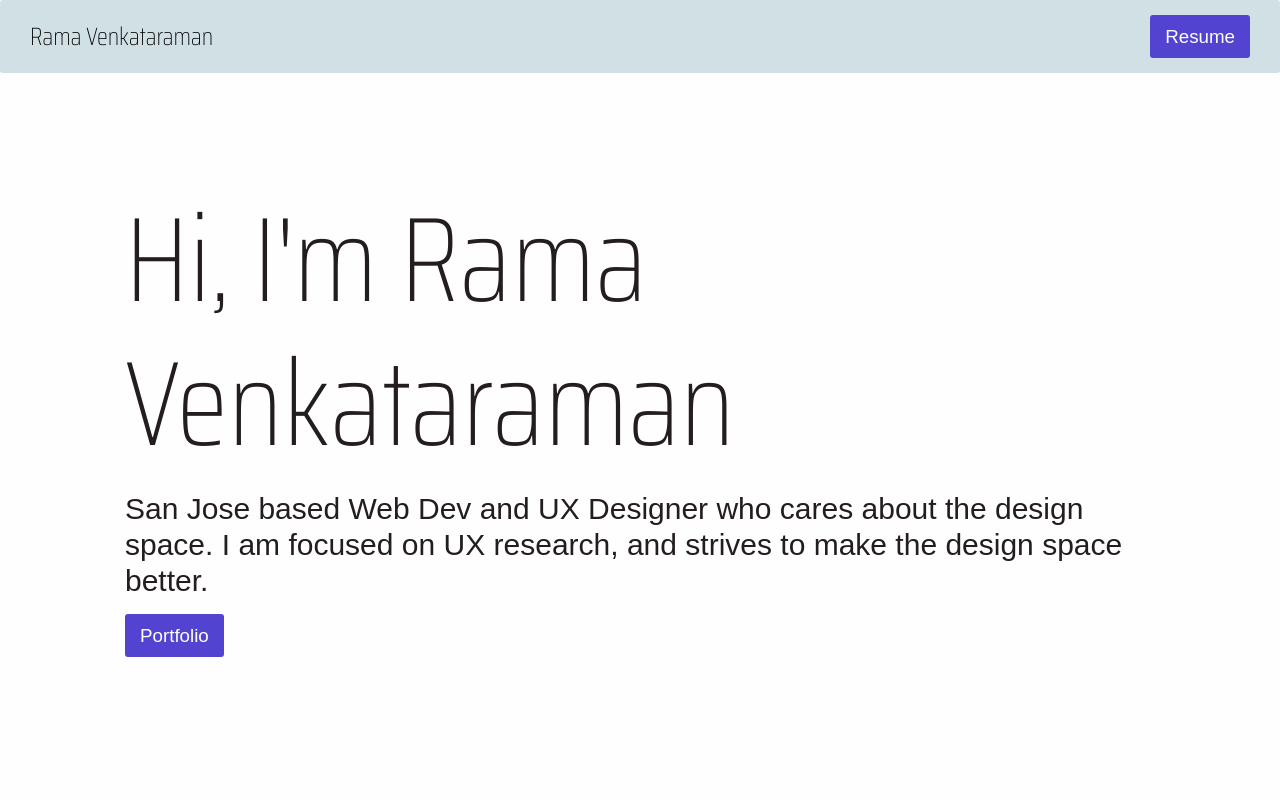
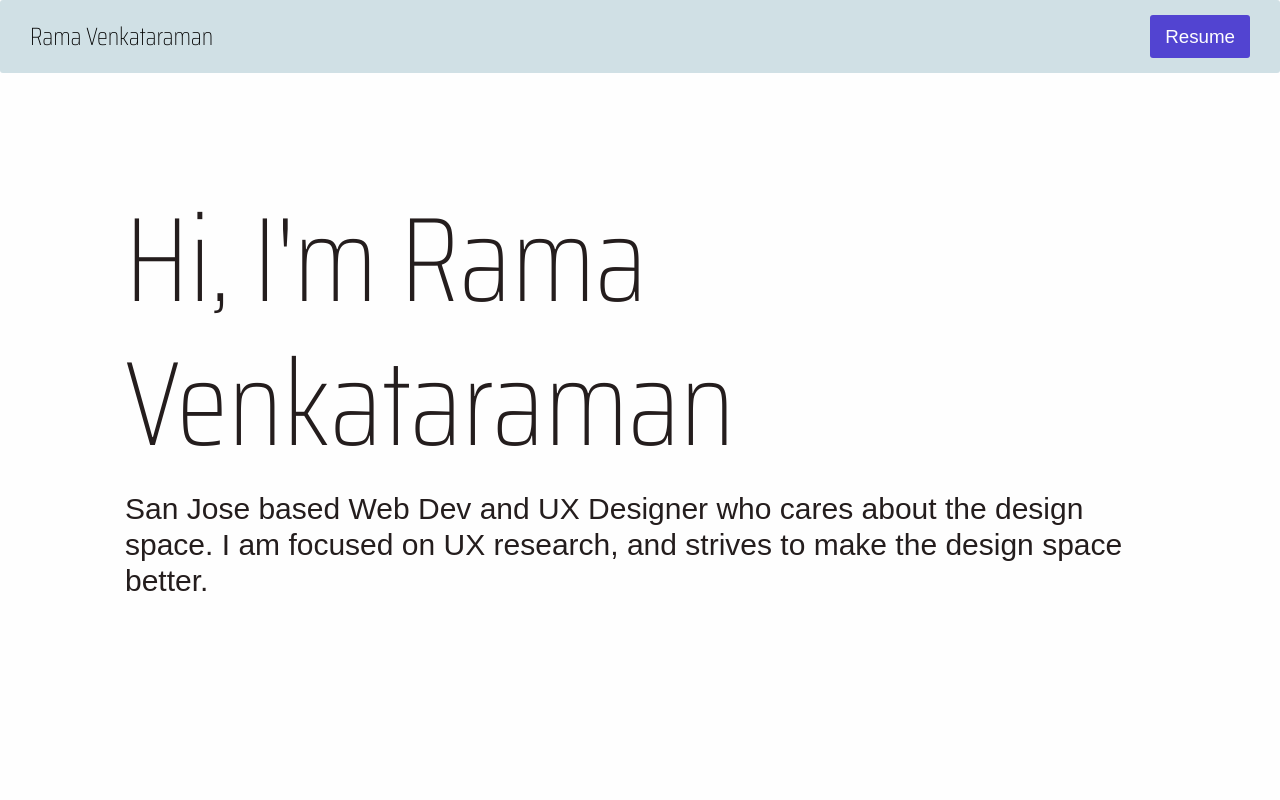
Before and after one commit to Ramav245/Portfolio, a plain HTML site: page index.html in a window 1280 px wide. Shown: the top 800 px of the page. Drawn offline with nearby package versions, Linux system fonts and the light colour scheme; a web font is replaced by a local one.

Commit message:
Update index.html

```diff
--- a/index.html
+++ b/index.html
@@ -59,7 +59,6 @@
                     I am focused on UX research, and strives to make the design space better.
                 </h2>
             </p>
-        <a class="btn btn-primary" role="button" style="color:#FEFEFE" onclick="window.open('UX_Portfolio.pptx.pdf')">Portfolio</a>
         </div>
 
     </section>
```
